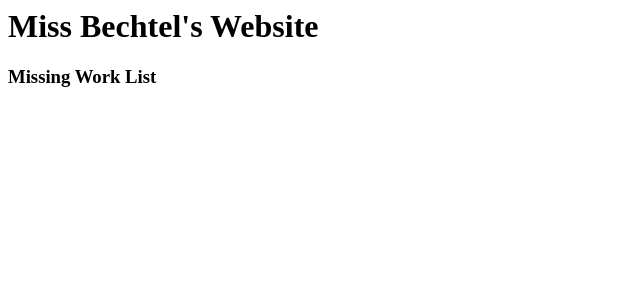
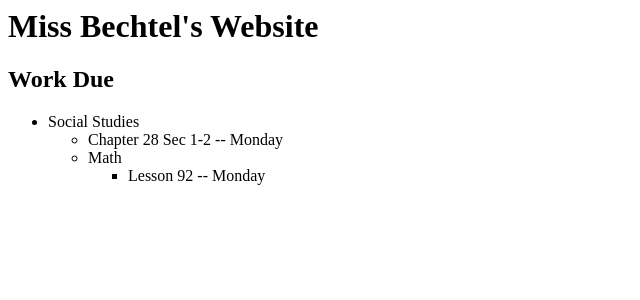
Before and after one commit to NoahtheGreat08/NoahtheGreat08.github.io, a Jekyll site: the page index.html, which Jekyll copies as it is, in a window 1280 px wide. Shown: the top 300 px of the page, without its empty margins (0-640 px from the left). Built offline with Jekyll 4.4.1, drawn with Linux system fonts in a browser that asks for light colours.

Commit message:
Update index.html

```diff
--- a/index.html
+++ b/index.html
@@ -11,7 +11,18 @@
 <body>
 
  <h1> Miss Bechtel's Website </h1>
- <h3> Missing Work List </h3>
+ <h2> Work Due </h2>
+
+ <ul>
+  <li>Social Studies</li>
+   <ul>
+    <li>Chapter 28 Sec 1-2 -- Monday</li
+   </ul>
+  <li>Math</li>
+    <ul>
+     <li> Lesson 92 -- Monday </li
+    </ul>
+ </ul>
 
 </body>
 
```
